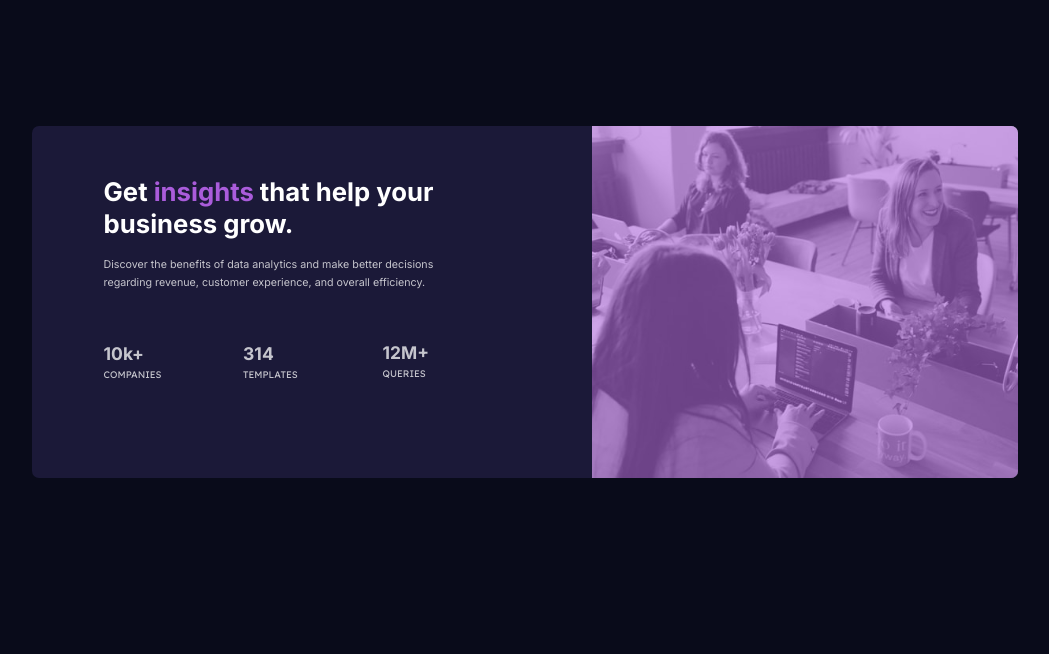
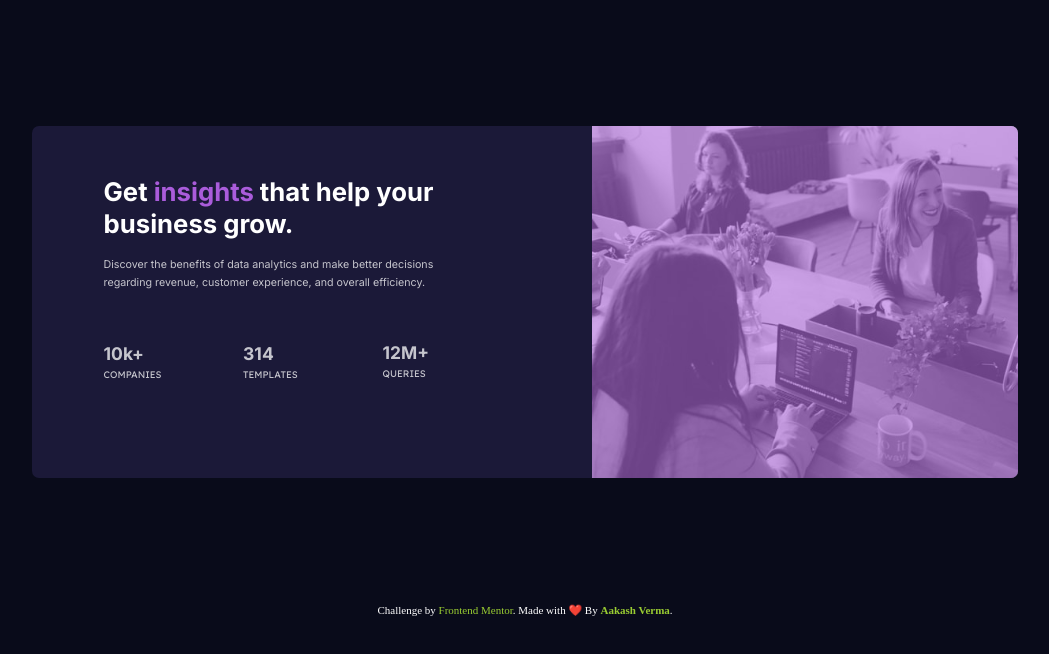
Before and after one commit to skyv26/stats-preview-component, a React (Create React App) app: page / in a window 1280 px wide. Shown: the top 654 px of the page, without its empty margins (115-1164 px from the left). Built offline with nearby package versions, Linux system fonts and the light colour scheme.

Commit message:
footer updated

```diff
--- a/src/App.js
+++ b/src/App.js
@@ -7,6 +7,7 @@ import { InsightWrapper } from "./styles/TextContainer.styled";
 
 function App() {
   return (
+    <>
       <Main>
         <Container>
           <StatsImageContainer />
@@ -20,6 +21,11 @@ function App() {
           </Display>
         </Container>
       </Main>
+      <footer class="attribution">
+        Challenge by <a href="https://www.frontendmentor.io/challenges/stats-preview-card-component-8JqbgoU62/hub/stats-preview-card-component-YhZgHX8Tf" target="_blank" rel="noreferrer">Frontend Mentor</a>.
+        Made with ❤️ By <a href="https://www.frontendmentor.io/profile/skyv26" target="_blank" rel="noreferrer"><strong>Aakash Verma</strong></a>.
+      </footer>
+    </>
   );
 }
 
--- a/src/index.css
+++ b/src/index.css
@@ -16,8 +16,18 @@ body {
   margin: auto;
 }
 
+.attribution {
+  font-size: 11px;
+  text-align: center;
+  color: white
+}
+.attribution a {
+  text-decoration: none;
+  color: yellowgreen;
+}
+
 @media (min-width: 64em) {
-  body{
+  body {
     max-width: 1440px;
   }
 }
```
Lines whose indentation alone changed are shown as unchanged.
